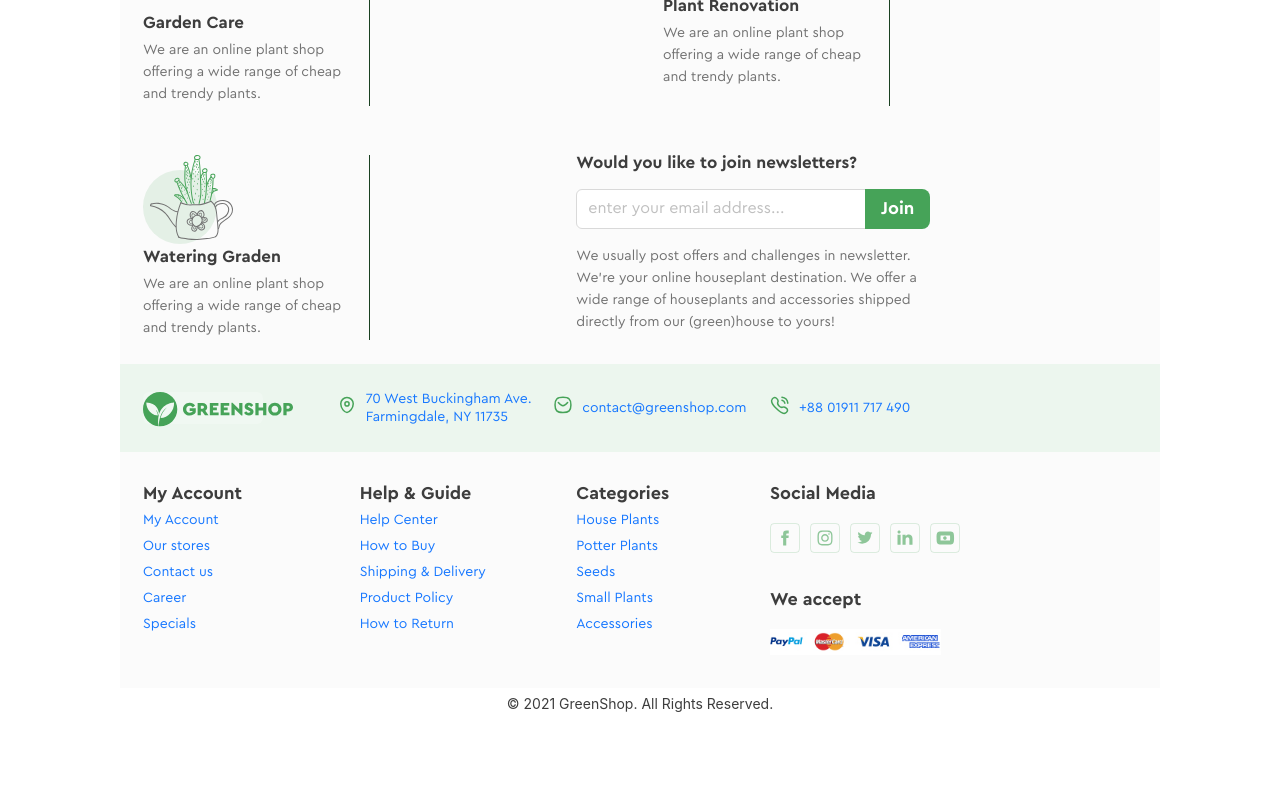
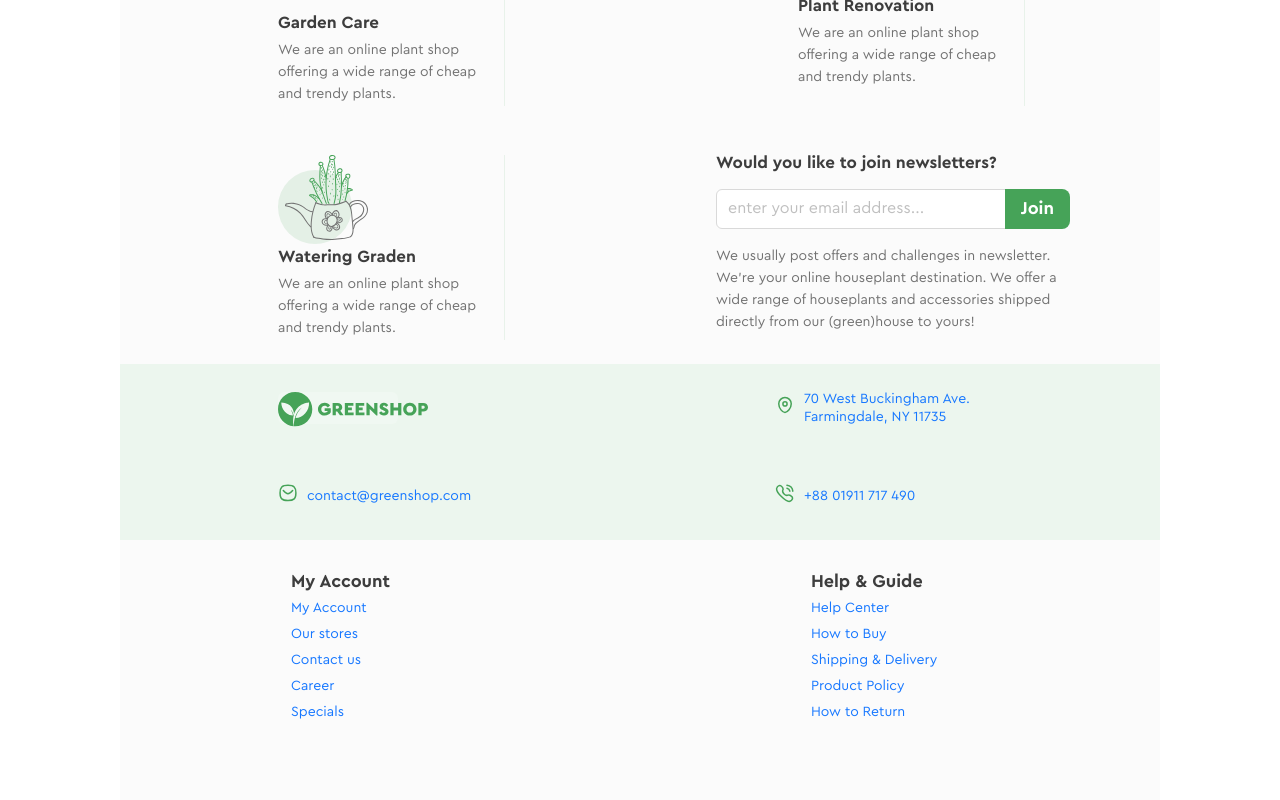
Before and after one commit to Svetlana148/Online_shop, a React (Create React App) app: page / in a window 1280 px wide. Shown: the part 520-1320 px from the top of the page. Before the commit the page ends 1232 px from the top, so only its background shows below. Built offline with nearby package versions, Linux system fonts and the light colour scheme.

Commit message:
SCRUM-18 Footer is adoprive

```diff
--- a/src/AppLayout/AppLayout.module.css
+++ b/src/AppLayout/AppLayout.module.css
@@ -45,6 +45,10 @@
 }
 
 
+
 .wrapper{
   max-width: 1440px;
+  /* overflow: hidden; */
+	min-height: 100%;
+  margin: 0 auto
 }
--- a/src/AppLayout/AppLayout.tsx
+++ b/src/AppLayout/AppLayout.tsx
@@ -30,7 +30,7 @@ function App() {
 
 
   return (
-    <div className={s.app}>
+    <div className={s.appbody}>
       <div className={s.wrapper}>
         <Layout>
 
--- a/src/components/AppFooter/AppFooter.module.css
+++ b/src/components/AppFooter/AppFooter.module.css
@@ -27,8 +27,6 @@
 /* ----1 Row---------------------------------------------------------------- */
 
 .appFooter_row1 {
-	/* height: 250px;
-	min-height: 250px; */
 	flex-wrap: wrap;
 	background-color: #fbfbfb;
 }
@@ -44,8 +42,6 @@
 
 .appFooter_row1_card_container {
 	padding: 25px 0 24px 23px;
-	/* display: flex;
-	flex-direction: column; */
 	justify-content: start;
 	align-items: start;
 	height: 100%;
@@ -53,8 +49,7 @@
 
 .appFooter_row1_card_divider {
 	margin: 25px 0 24px 0 ;
-	/* border-right: 1px rgba(70, 163, 88, 0.1) solid;*/
-	border-right: 1px rgba(6, 48, 14, 0.921) solid;
+	border-right: 1px rgba(70, 163, 88, 0.1) solid;
 }
 
 .appFooter_row1_card_title {
@@ -95,17 +90,25 @@
 }
 
 .appFooter_row1_card4 {
-	width: 354px;
-	min-width: 414px;
+	/* width: 414px; */
+	max-width: 414px;
+	min-width: 226px;
+	/* min-width: 354px; */
+
 	height: 100%;
 }
 
 .appFooter_row1_card4_container {
-	padding: 25px 35px  0 23px;
+	/* min-width: 226px;
+	max-width: 354px; */
+	padding: 25px 35px  10px 23px;
 }
 
 .appFooter_joinButton {
-	width: 354px;
+	min-width: 226px;
+	max-width: 354px;
+
+
 	margin: 9px 0 17px 0 ;
 }
 
@@ -115,20 +118,20 @@
 
 /* ----2 Row---------------------------------------------------------------- */
 .appFooter_row2 {
-	height: 88px;
-	min-height: 88px;
-	flex-wrap: nowrap;
+	flex-wrap: wrap;
 	background-color: #46A3581A;
 }
 
 .appFooter_row2_card {
 	width: 250px;
 	min-width: 250px;
-	height: 100%;
-	height: 100%;
+	height: 88px;
 }
 
-.appFooter_row2_card_container {
+.appFooter_row2_card1_container,
+.appFooter_row2_card2_container,
+.appFooter_row2_card3_container,
+.appFooter_row2_card4_container {
 	display: flex;
 	flex-direction: row;
 	align-items: center;
@@ -146,12 +149,16 @@ padding: 0 0 0 9px;
 /* ----3 Row---------------------------------------------------------------- */
 
 .appFooter_row3 {
-	height: 236px;
-	min-height: 236px;
-	flex-wrap: nowrap;
+	flex-wrap: wrap;
 	padding: 33px 0 0 0;
 	background-color: #fbfbfb;
 	margin: 0 0 7px 0;
+}
+
+.appFooter_row3_card {
+	width: 224px;
+	min-height: 236px;
+	height: 236px;
 }
 
 .appFooter_row3_card_container {
@@ -169,9 +176,6 @@ padding: 0 0 0 9px;
 	margin: 4px 0 4px 0;
 }
 
-/* .appFooter_row3_card4_container {
-
-} */
 
 .appFooter_row3_card4_1 {
 	padding: 0 0 33px 0;
@@ -197,7 +201,28 @@ padding: 0 0 0 9px;
 
 
 /* ------@media------------------------------------------------------------------------------ */
-@media (max-width: 1250px) {
+@media (max-width: 1440px) {
 
+	.appFooter_row1_card,
+	.appFooter_row1_card4,
+	.appFooter_row2_card,
+	.appFooter_row3_card {
+		margin: 0 auto;
+	}
+
+	.appFooter_row2_card3_container {
+		padding: 0 0 0 23px;
+	}
+
+	.appFooter_row3_card4_container{
+		padding: 0 0 0 23px;
+	}
+}
+
+@media (max-width: 900px) {
+	.appFooter_row2_card2_container,
+	.appFooter_row2_card4_container {
+		padding: 0 0 0 23px;
+	}
 
 }
--- a/src/components/AppFooter/AppFooter.tsx
+++ b/src/components/AppFooter/AppFooter.tsx
@@ -84,9 +84,8 @@ const AppFooter:React.FC<PropsType> = (props) => {
 						</div>
 				</Col>
 
-
-				<Col xl={5} lg={10} xs={24}>
 				{/* ---------3 карточка-----------------------  */}
+				<Col xl={5} lg={12} xs={24}>
 						<div className={s.appFooter_row1_card}>
 							<div className={s.appFooter_row1_card_container}>
 								<div  className={s.AppFooter_row1_img3}>
@@ -103,7 +102,7 @@ const AppFooter:React.FC<PropsType> = (props) => {
 						</div>
 				</Col>
 
-				<Col xl={9} lg={14} xs={24}>
+				<Col xl={9} lg={12} xs={24}>
 						{/* ---------4 карточка-----------------------  */}
 						<div className={s.appFooter_row1_card4}>
 							<div className={s.appFooter_row1_card4_container}>
@@ -148,23 +147,20 @@ const AppFooter:React.FC<PropsType> = (props) => {
 			<Row className={s.appFooter_row2}>
 
 				{/* ---------1 карточка-----------------------  */}
-				<Col span={5}>
+				<Col xl={5} lg={12} xs={24}>
 					<div className={s.appFooter_row2_card}>
-						<div className={s.appFooter_row2_card_container}>
 					<div className={s.appFooter_row2_card1_container}>
 							<div className={s.appHeader_logo}>
 								<img src={OnlineShopLogo} alt='' />
 							</div>
 						</div>
 					</div>
-					</div>
 				</Col>
 
-
 				{/* ---------2 карточка-----------------------  */}
-				<Col span={5}>
+				<Col xl={5} lg={12} xs={24}>
 					<div className={s.appFooter_row2_card}>
-						<div className={s.appFooter_row2_card_container}>
+						<div className={s.appFooter_row2_card2_container}>
 							<div  className={s.AppFooter_img1}>
 								<img  src={AppFooter_EnvironmentOutline} alt="" />
 							</div>
@@ -181,9 +177,9 @@ const AppFooter:React.FC<PropsType> = (props) => {
 
 
 				{/* ---------3 карточка-----------------------  */}
-				<Col span={5}>
+				<Col xl={5} lg={12} xs={24}>
 					<div className={s.appFooter_row2_card}>
-						<div className={s.appFooter_row2_card_container}>
+						<div className={s.appFooter_row2_card3_container}>
 							<div className={s.AppFooter_img1}>
 								<img src={AppFooter_Contacts} alt=''/>
 							</div>
@@ -198,9 +194,9 @@ const AppFooter:React.FC<PropsType> = (props) => {
 
 
 				{/* ---------4 карточка-----------------------  */}
-				<Col span={9}>
+				<Col xl={9} lg={12} xs={24}>
 					<div className={s.appFooter_row2_card}>
-						<div className={s.appFooter_row2_card_container}>
+						<div className={s.appFooter_row2_card4_container}>
 							<div className={s.AppFooter_img1}>
 								<img src={AppFooter_Phon} alt=''/>
 							</div>
@@ -219,7 +215,7 @@ const AppFooter:React.FC<PropsType> = (props) => {
 
 			<Row className={s.appFooter_row3}>
 				{/* ---------1 карточка-----------------------  */}
-				<Col span={5}>
+				<Col xl={5} lg={12} xs={24}>
 					<div className={s.appFooter_row3_card}>
 						<div className={s.appFooter_row3_card_container}>
 							<div className={s.appFooter_row3_card_title}>My Account</div>
@@ -237,7 +233,7 @@ const AppFooter:React.FC<PropsType> = (props) => {
 
 
 				{/* ---------2 карточка-----------------------  */}
-				<Col span={5}>
+				<Col xl={5} lg={12} xs={24}>
 				<div className={s.appFooter_row3_card}>
 							<div className={s.appFooter_row3_card_container}>
 								<div className={s.appFooter_row3_card_title}>Help & Guide</div>
@@ -255,7 +251,7 @@ const AppFooter:React.FC<PropsType> = (props) => {
 
 
 				{/* ---------3 карточка-----------------------  */}
-				<Col span={5}>
+				<Col xl={5} lg={12} xs={24}>
 				<div className={s.appFooter_row3_card}>
 							<div className={s.appFooter_row3_card_container}>
 								<div className={s.appFooter_row3_card_title}>Categories</div>
@@ -272,7 +268,7 @@ const AppFooter:React.FC<PropsType> = (props) => {
 				</Col>
 
 				{/* ---------4 карточка-----------------------  */}
-				<Col span={5}>
+				<Col xl={9} lg={12} xs={24}>
 				<div className={s.appFooter_row3_card}>
 							<div className={s.appFooter_row3_card4_container}>
 								<div className={s.appFooter_row3_card4_1}>
```
Lines whose indentation alone changed are shown as unchanged.
